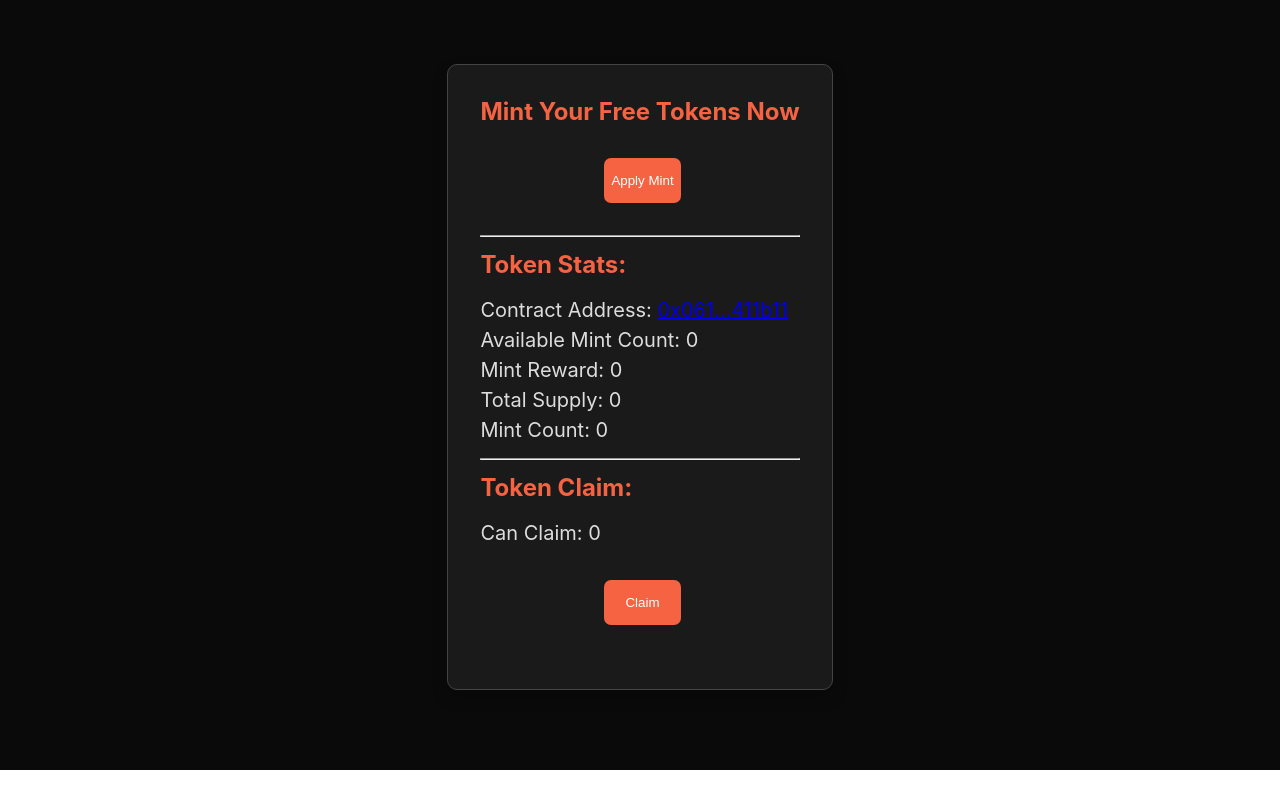
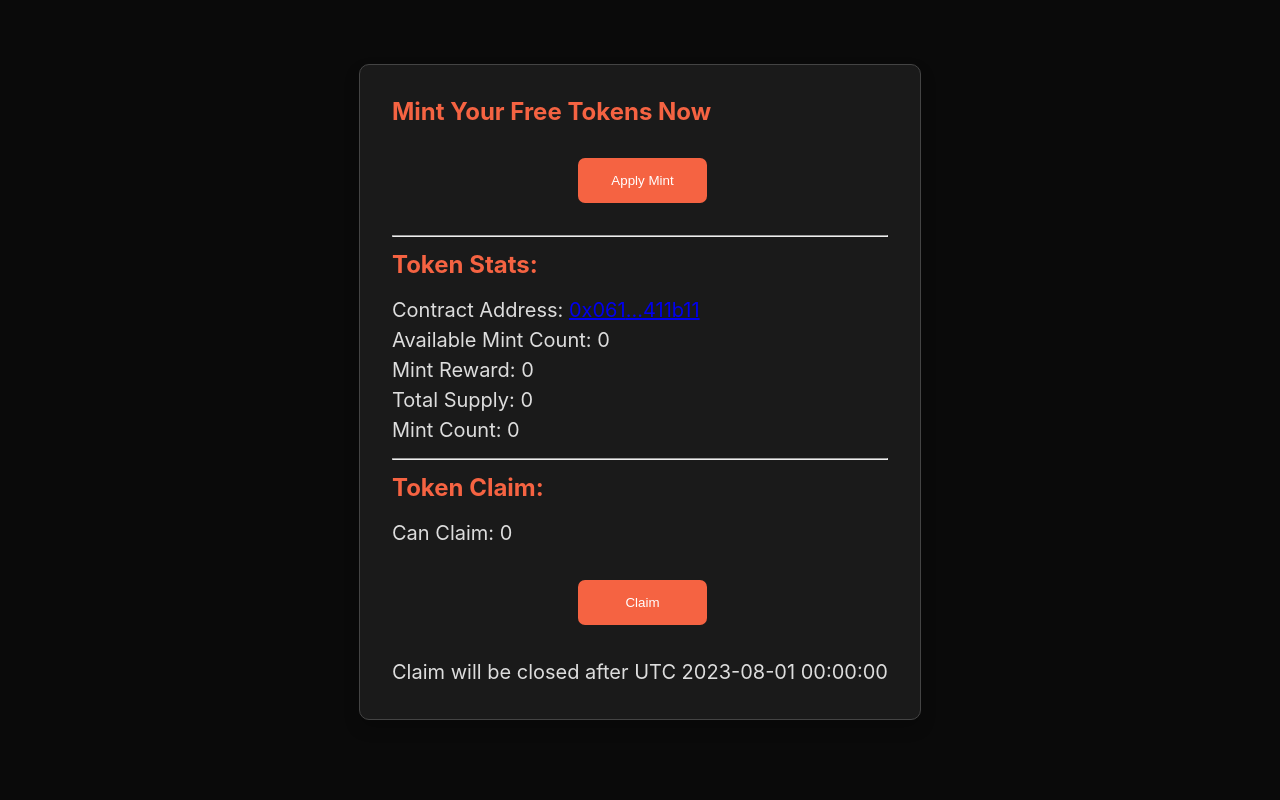
Before and after one commit to spirit-stone-world/interface, a React (Create React App) app: page / in a window 1280 px wide. Shown: the part 947-1747 px from the top of the page. Before the commit the page ends 1717 px from the top, so only its background shows below. Built offline with nearby package versions, Linux system fonts and the light colour scheme; the HTML template or start-up script is replaced by a standard one.

Commit message:
add more info

```diff
--- a/src/App.js
+++ b/src/App.js
@@ -215,6 +215,7 @@ function App() {
               <div className="cardForm">
                 <input type="submit" className="button" value="Claim" onClick={() => claim()} />
               </div>
+              <p>Claim will be closed after UTC 2023-08-01 00:00:00</p>
 
             </div>
           </div>
```
